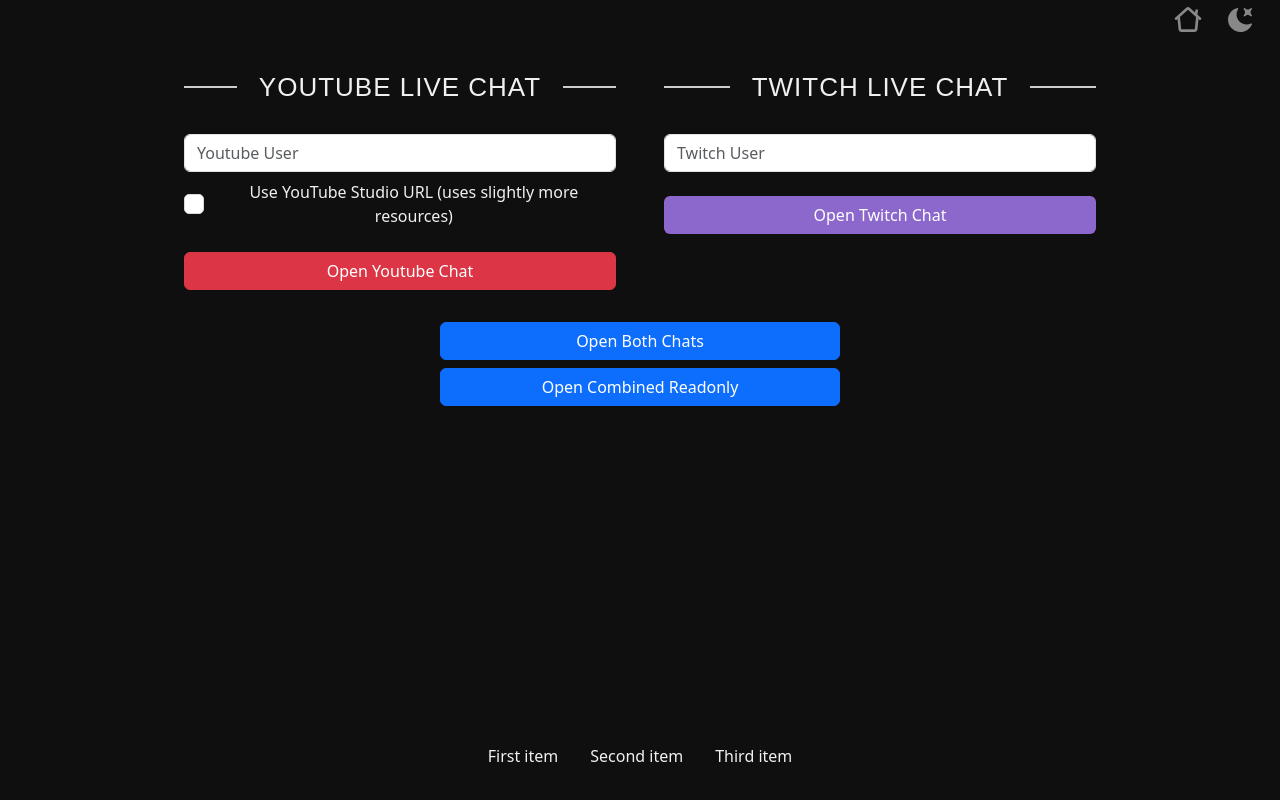
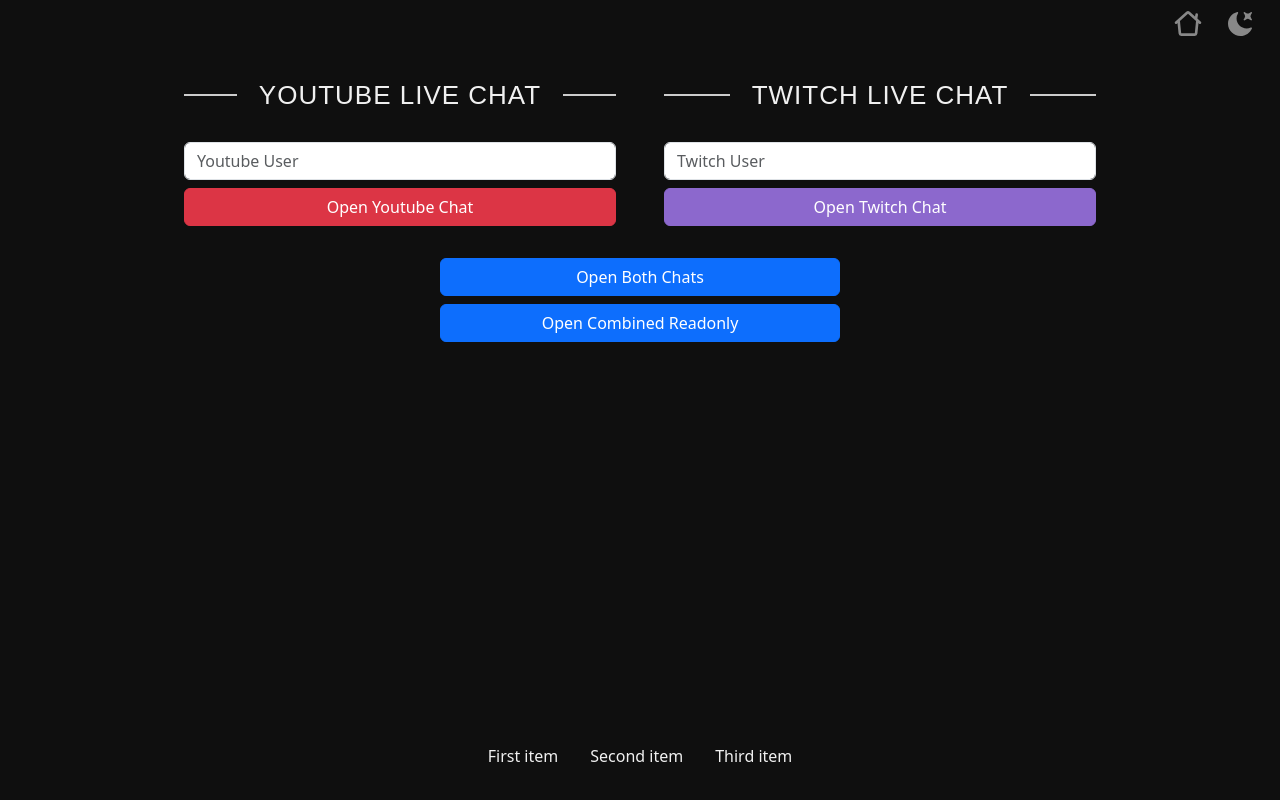
Before and after one commit to allisonbarrosx/youtube-chat-app, a SvelteKit app: page /main in a window 1280 px wide. Built offline with nearby package versions, Linux system fonts and the light colour scheme.

Commit message:
Fixed size issues from combined chats and theme changer

```diff
--- a/src/components/TwitchChat.svelte
+++ b/src/components/TwitchChat.svelte
@@ -36,7 +36,7 @@
   async function setup(): Promise<void> {
     if (!browser) return;
 
-    document.body.classList.add(theme);
+    // document.body.classList.add(theme);
 
     if (user) {
       document.title = `${user} - Twitch Live Chat`;
--- a/src/components/YouTubeChat.svelte
+++ b/src/components/YouTubeChat.svelte
@@ -132,7 +132,7 @@
   async function setup(): Promise<void> {
     if (!browser) return;
 
-    document.body.classList.add(theme);
+    // document.body.classList.add(theme);
 
     if (!user) {
       setupNoUser();
--- a/src/css/app.scss
+++ b/src/css/app.scss
@@ -151,11 +151,6 @@
   justify-content: center;
 }
 
-/* .form-control {
-  position: relative;
-  --width-of-input: 300px;
-} */
-
 /* checkbox settings 👇 */
 
 .ui-checkbox {
@@ -293,11 +288,15 @@
 }
 
 .btn-purple {
-  background-color: $purple-400;
-  color: $white;
-
-  &:hover {
-    background-color: $purple-600;
-    color: $white;
-  }
+  --bs-btn-color: var(--bs-white);
+  --bs-btn-bg: #{shade-color($purple-400, 0%)};
+  --bs-btn-border-color: #{shade-color($purple-400, 0%)};
+  --bs-btn-hover-color: var(--bs-white);
+  --bs-btn-hover-bg: #{shade-color($purple-600, 10%)};
+  --bs-btn-hover-border-color: #{shade-color($purple-600, 10%)};
+  --bs-btn-focus-shadow-rgb: #{shade-color($purple-600, 10%)};
+  --bs-btn-focus-box-shadow: 0 0 0 0.25rem rgba(79.92, 47.52, 138.96, .5);
+  --bs-btn-active-color: var(--bs-btn-hover-color);
+  --bs-btn-active-bg: #{shade-color($purple-600, 20%)};
+  --bs-btn-active-border-color: #{shade-color($purple-600, 20%)};
 }
--- a/src/lib/IconsBar.svelte
+++ b/src/lib/IconsBar.svelte
@@ -36,7 +36,9 @@
       }
     }
 
-    document.body.classList.toggle(Theme.DARK);
+    if (document.body.classList.contains(Theme.LIGHT)) document.body.classList.remove(Theme.LIGHT)
+    if (document.body.classList.contains(Theme.DARK)) document.body.classList.remove(Theme.DARK)
+    document.body.classList.add(newTheme);
     localStorage.setItem("theme", newTheme);
   }
 
@@ -125,7 +127,7 @@
   }
 
   .icons-bar {
-    height: 5dvh;
+    height: 6dvh;
     gap: 8px;
     align-items: center;
   }
--- a/src/routes/main/+layout.svelte
+++ b/src/routes/main/+layout.svelte
@@ -6,7 +6,12 @@
 
   const theme = (browser && localStorage.getItem("theme")) || "dark";
 
-  document.body.classList.add(theme);
+  if (
+    !document.body.classList.contains("light") &&
+    !document.body.classList.contains("dark")
+  ) {
+    document.body.classList.add(theme);
+  }
 </script>
 
 <main>
@@ -20,10 +25,7 @@
 </main>
 
 <style>
-  .icons-header {
-    height: 5dvh;
-  }
   .main-content {
-    height: 95dvh;
+    height: 94dvh;
   }
 </style>
--- a/src/routes/main/+page.svelte
+++ b/src/routes/main/+page.svelte
@@ -72,7 +72,7 @@
           />
           <span class="input-border input-border-alt"></span>
         </div>
-        <div class="d-flex align-items-center mb-4">
+        <!-- <div class="d-flex align-items-center mb-4">
           <input
             type="checkbox"
             bind:checked={useYTStudioURL}
@@ -81,7 +81,7 @@
           <span class="ms-2 text-sm font-medium text-gray-600"
             >Use YouTube Studio URL (uses slightly more resources)</span
           >
-        </div>
+        </div> -->
         <button class="btn btn-danger yt w-100" on:click={openChatVid}>Open Youtube Chat
         </button>
       </div>
@@ -89,7 +89,7 @@
         <div class="eight mb-4">
           <h1>Twitch Live Chat</h1>
         </div>
-        <div class="mb-4">
+        <div class="mb-2">
           <input
             id="twitchUserId"
             type="text"
--- a/src/routes/main/combined-chats/+page.svelte
+++ b/src/routes/main/combined-chats/+page.svelte
@@ -75,7 +75,7 @@
 <style>
   .resizeable-chat {
     overflow: hidden;
-    height: 95dvh;
+    height: 94dvh;
     /* position: relative; */
   }
 
```
